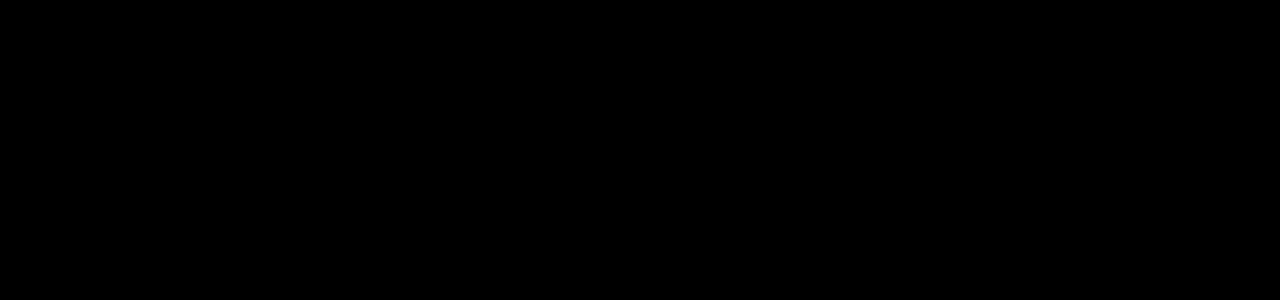
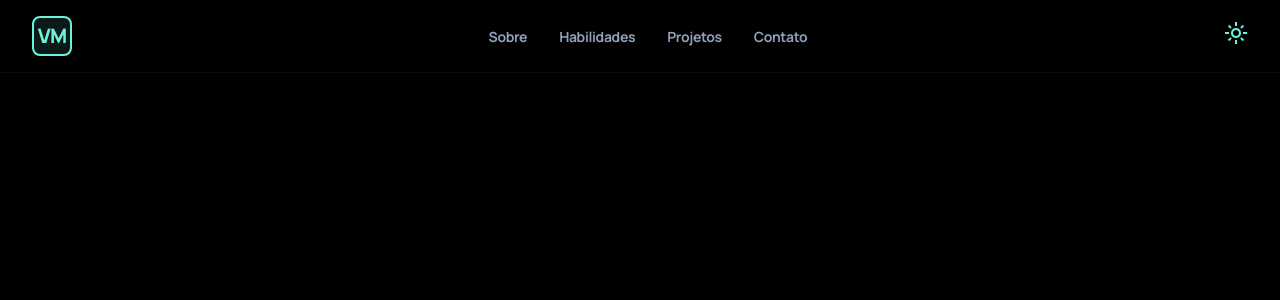
Before and after one commit to MadeiraVitor/portfolio-vm, a React (Vite) app: page / in a window 1280 px wide. Shown: the top 300 px of the page. Built offline with nearby package versions, Linux system fonts and the light colour scheme.

Commit message:
feat: add header component

```diff
--- a/src/App.tsx
+++ b/src/App.tsx
@@ -1,12 +1,11 @@
-
+import { Header } from "./components/Header";
 
 function App() {
-
   return (
     <>
-
+      <Header />
     </>
-  )
+  );
 }
 
-export default App
+export default App;
--- /dev/null
+++ b/src/components/Header/index.tsx
@@ -0,0 +1,58 @@
+export const Header = () => {
+  return (
+    <header className="fixed top-0 w-full z-50 bg-black/60 backdrop-blur-xl border-b border-outline-variant/30 transition-colors duration-300">
+      <div className="flex justify-between items-center px-8 py-4 max-w-7xl mx-auto">
+        <a className="flex items-center gap-2 group cursor-pointer" href="#inicio" aria-label="Ir para o topo">
+          <span className="w-10 h-10 bg-primary/10 border-2 border-primary rounded-lg flex items-center justify-center group-hover:bg-primary group-hover:text-on-primary-container transition-all duration-300">
+            <span className="font-headline font-black text-xl tracking-tighter text-primary group-hover:text-on-primary-container">
+              VM
+            </span>
+          </span>
+        </a>
+
+        <nav aria-label="Navegacao principal">
+          <ul className="hidden md:flex items-center space-gap-8 gap-8">
+            <li>
+              <a
+                className="text-slate-400 hover:text-[#6af2de] transition-colors font-['Manrope'] font-bold tracking-tight text-sm hover:scale-105 duration-200"
+                href="#sobre"
+              >
+                Sobre
+              </a>
+            </li>
+            <li>
+              <a
+                className="text-slate-400 hover:text-[#6af2de] transition-colors font-['Manrope'] font-bold tracking-tight text-sm hover:scale-105 duration-200"
+                href="#habilidades"
+              >
+                Habilidades
+              </a>
+            </li>
+            <li>
+              <a
+                className="text-slate-400 hover:text-[#6af2de] transition-colors font-['Manrope'] font-bold tracking-tight text-sm hover:scale-105 duration-200"
+                href="#projetos"
+              >
+                Projetos
+              </a>
+            </li>
+            <li>
+              <a
+                className="text-slate-400 hover:text-[#6af2de] transition-colors font-['Manrope'] font-bold tracking-tight text-sm hover:scale-105 duration-200"
+                href="#contato"
+              >
+                Contato
+              </a>
+            </li>
+          </ul>
+        </nav>
+
+        <button className="text-[#6af2de] hover:scale-105 transition-transform duration-200 cursor-pointer" aria-label="Alternar tema">
+          <span className="material-symbols-outlined" data-icon="light_mode">
+            light_mode
+          </span>
+        </button>
+      </div>
+    </header>
+  );
+};
```
